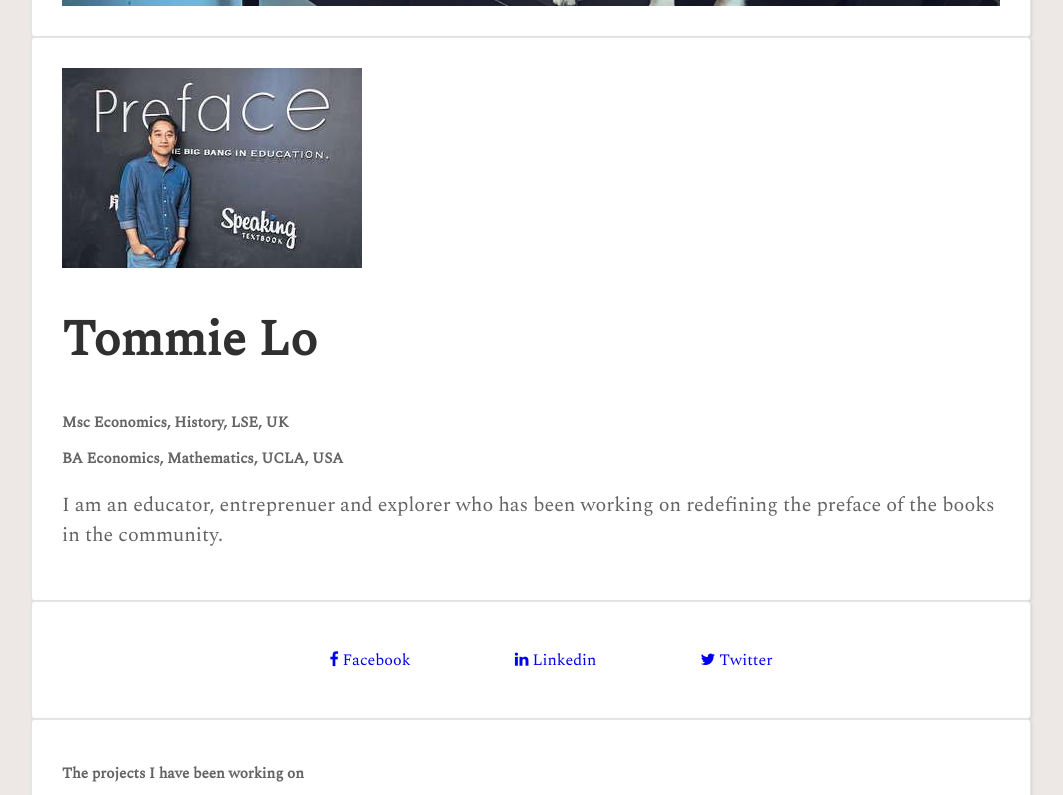
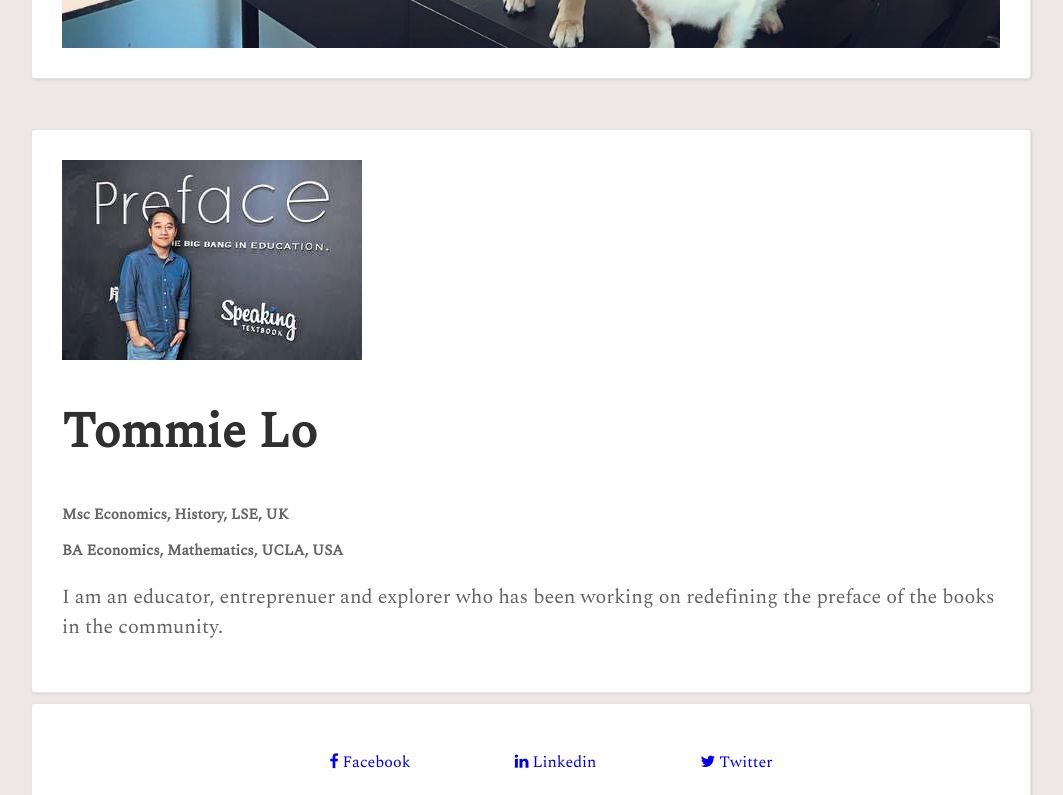
Before and after one commit to tommielopt/profile, a plain HTML site: page index.html in a window 1280 px wide. Shown: the part 660-1455 px from the top of the page, without its empty margins (109-1172 px from the left). Drawn offline with nearby package versions, Linux system fonts and the light colour scheme.

Commit message:
changed css

```diff
--- a/style.css
+++ b/style.css
@@ -29,7 +29,7 @@ a {
 
 .header {
   width: 1000px;
-  margin: 0 auto;
+  margin: 50px auto;
   background: white;
   padding: 30px;
   border-radius: 4px;
@@ -45,7 +45,7 @@ a {
 
 .profile {
   width: 1000px;
-  margin: 0 auto;
+  margin: 10px auto;
   background: white;
   padding: 30px;
   border-radius: 4px;
@@ -55,7 +55,7 @@ a {
 
 .social_network{
   width: 1000px;
-  margin: 0 auto;
+  margin: 10px auto;
   background: white;
   padding: 30px;
   border-radius: 4px;
```
